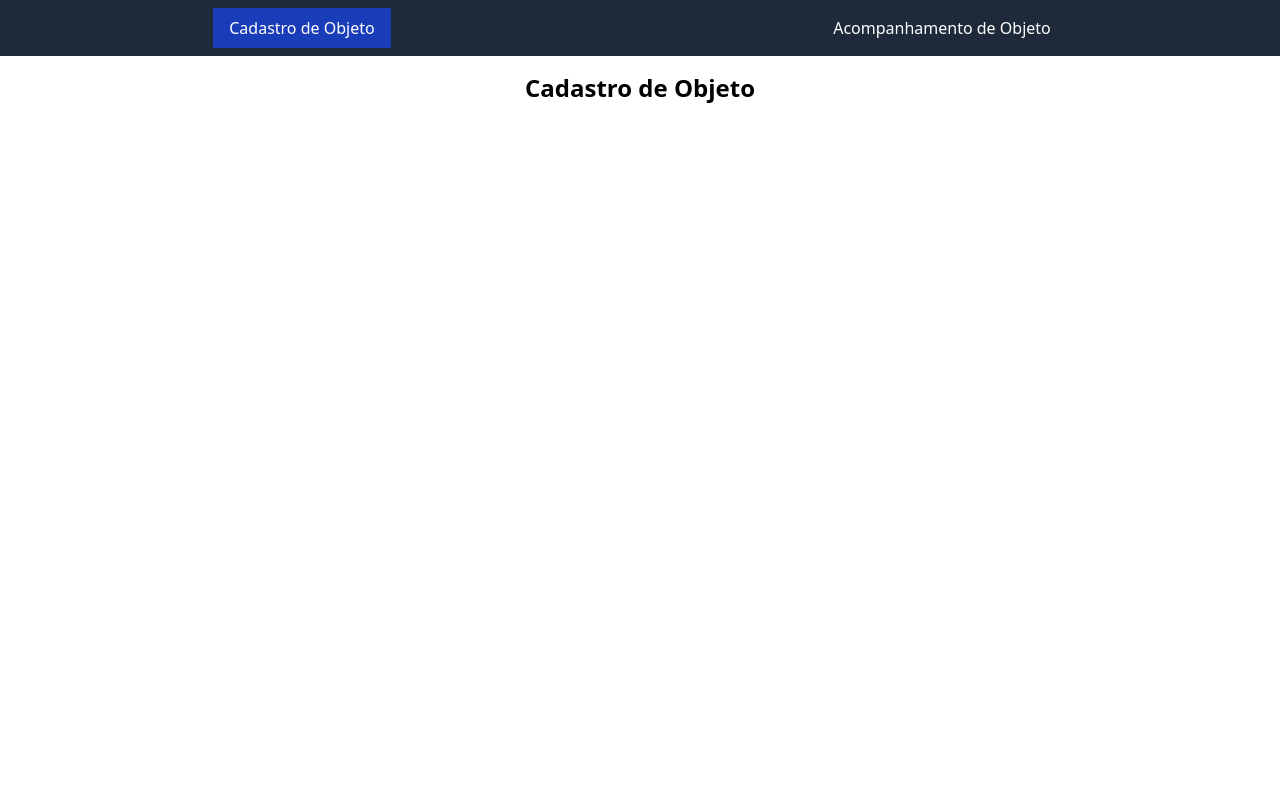
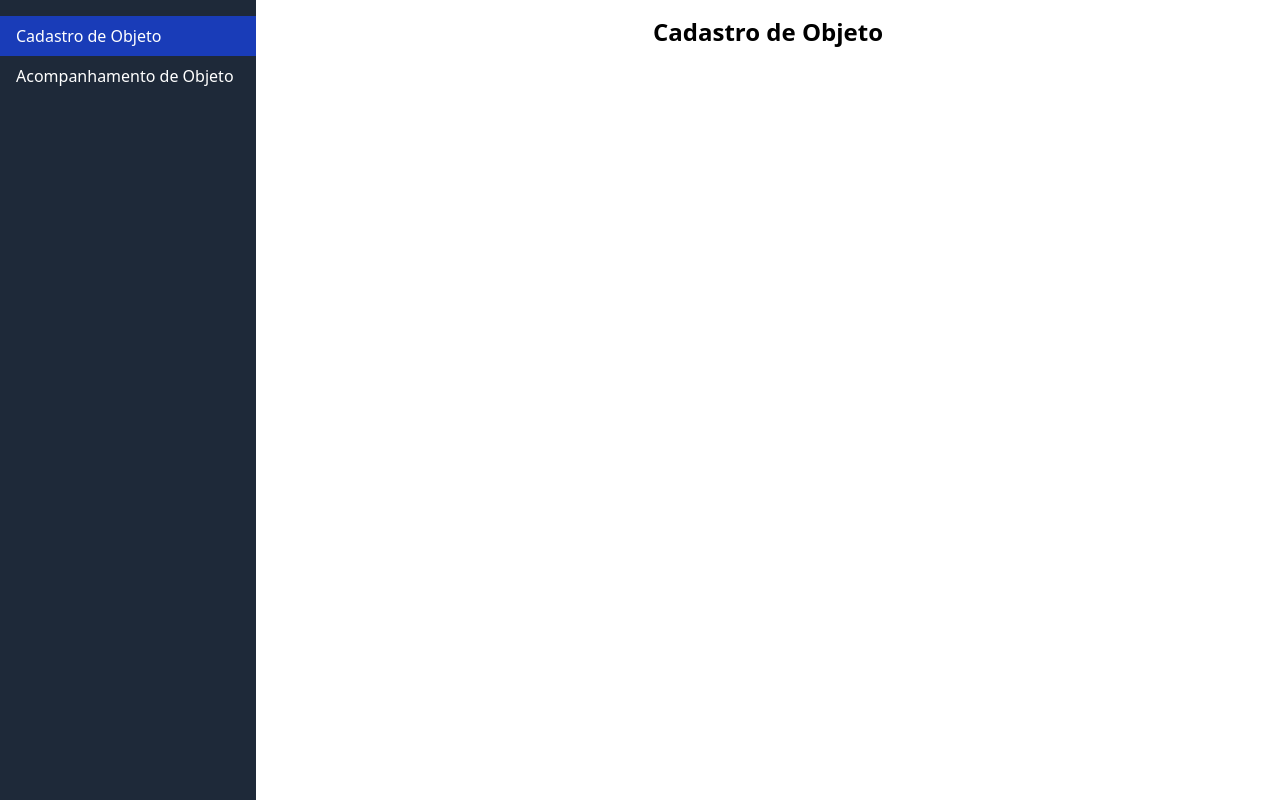
Before and after one commit to Ytallo16/rasor, a React (Vite) app: page / in a window 1280 px wide. Built offline with nearby package versions, Linux system fonts and the light colour scheme.

Commit message:
ajustando a sidebar latearl

```diff
--- a/src/Sidebar.tsx
+++ b/src/Sidebar.tsx
@@ -8,34 +8,36 @@ const Sidebar = () => {
   };
 
   return (
-    <div className="flex flex-col w-full">
-      <div className="bg-gray-800 text-white flex justify-around py-2">
+    <div className="flex">
+      {/* Sidebar */}
+      <div className="w-64 bg-gray-800 text-white h-screen">
+        <div className="flex flex-col py-4">
           <button
             onClick={() => toggleTab('cadastro')}
-          className={`py-2 px-4 ${activeTab === 'cadastro' ? 'bg-blue-800' : 'hover:bg-blue-700'}`}
+            className={`py-2 px-4 text-left ${activeTab === 'cadastro' ? 'bg-blue-800' : 'hover:bg-blue-700'}`}
           >
             Cadastro de Objeto
           </button>
           <button
             onClick={() => toggleTab('acompanhamento')}
-          className={`py-2 px-4 ${activeTab === 'acompanhamento' ? 'bg-blue-800' : 'hover:bg-blue-700'}`}
+            className={`py-2 px-4 text-left ${activeTab === 'acompanhamento' ? 'bg-blue-800' : 'hover:bg-blue-700'}`}
           >
             Acompanhamento de Objeto
           </button>
         </div>
+      </div>
 
-      <div className="p-4">
+      {/* Conteúdo Principal */}
+      <div className="flex-1 p-4">
         {activeTab === 'cadastro' && (
           <div>
-            {/* Conteúdo da tela de Cadastro de Objeto */}
-            <h1 className=" flex justify-center text-2xl font-semibold">Cadastro de Objeto</h1>
+            <h1 className="text-2xl font-semibold text-center">Cadastro de Objeto</h1>
             {/* Adicione o formulário ou o conteúdo relevante aqui */}
           </div>
         )}
         {activeTab === 'acompanhamento' && (
           <div>
-            {/* Conteúdo da tela de Acompanhamento de Objeto */}
-            <h1 className="flex justify-center  text-2xl font-semibold">Acompanhamento de Objeto</h1>
+            <h1 className="text-2xl font-semibold text-center">Acompanhamento de Objeto</h1>
             {/* Adicione o conteúdo relevante para o acompanhamento aqui */}
           </div>
         )}
```
Lines whose indentation alone changed are shown as unchanged.
